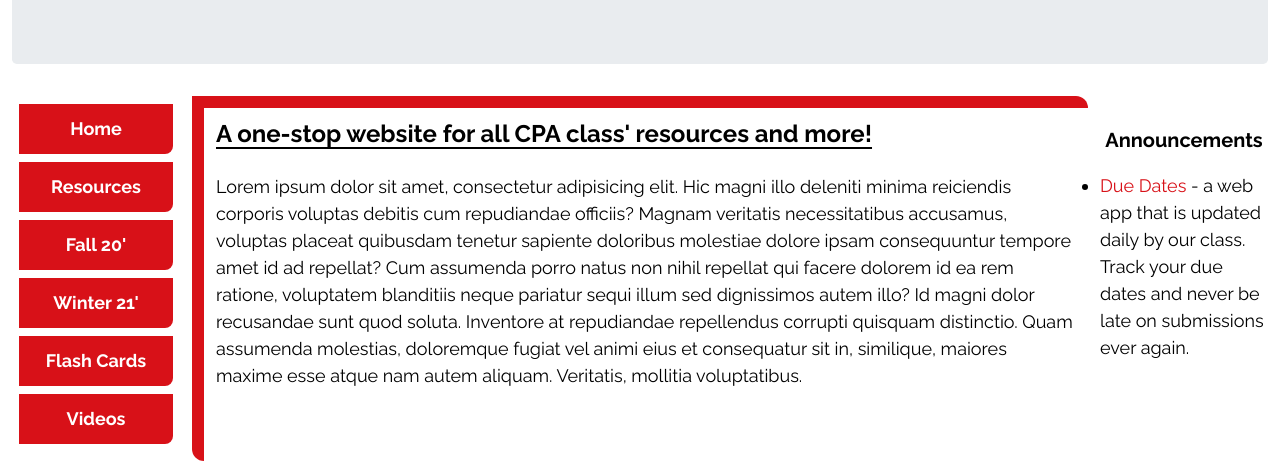
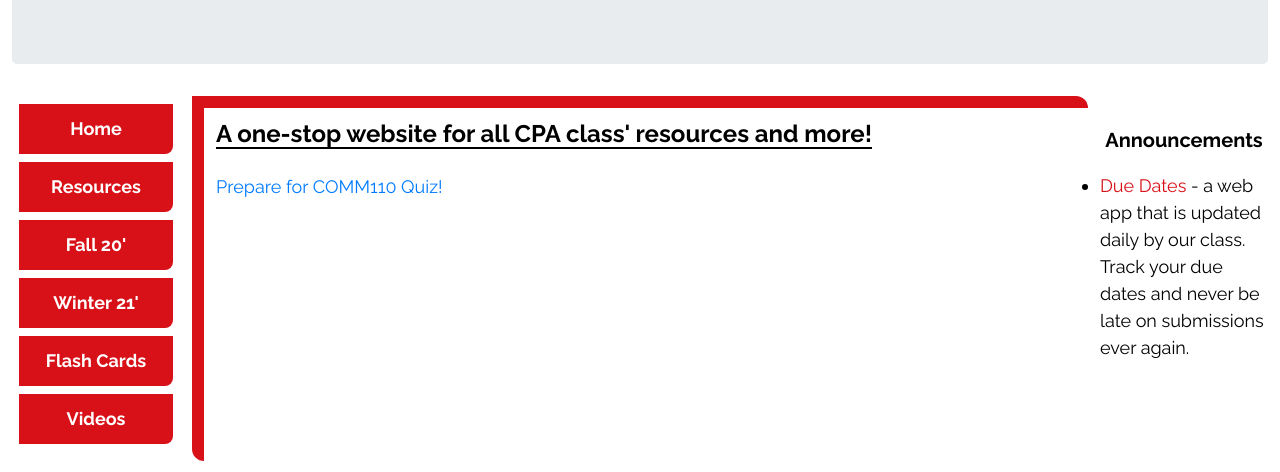
Before and after one commit to kimelizuniga/cpaclass, a plain HTML site: page index.html in a window 1280 px wide. Shown: the part 171-643 px from the top of the page. Drawn offline with nearby package versions, Linux system fonts and the light colour scheme.

Commit message:
Change index page message

```diff
--- a/index.html
+++ b/index.html
@@ -31,7 +31,7 @@
 
         <section class="mainBody">
             <h4>A one-stop website for all CPA class' resources and more!</h4>
-            <p>Lorem ipsum dolor sit amet, consectetur adipisicing elit. Hic magni illo deleniti minima reiciendis corporis voluptas debitis cum repudiandae officiis? Magnam veritatis necessitatibus accusamus, voluptas placeat quibusdam tenetur sapiente doloribus molestiae dolore ipsam consequuntur tempore amet id ad repellat? Cum assumenda porro natus non nihil repellat qui facere dolorem id ea rem ratione, voluptatem blanditiis neque pariatur sequi illum sed dignissimos autem illo? Id magni dolor recusandae sunt quod soluta. Inventore at repudiandae repellendus corrupti quisquam distinctio. Quam assumenda molestias, doloremque fugiat vel animi eius et consequatur sit in, similique, maiores maxime esse atque nam autem aliquam. Veritatis, mollitia voluptatibus.</p>
+            <p><a href="firstsemester.html">Prepare for COMM110 Quiz!</a></p>
         </section>
 
         <aside>
```
